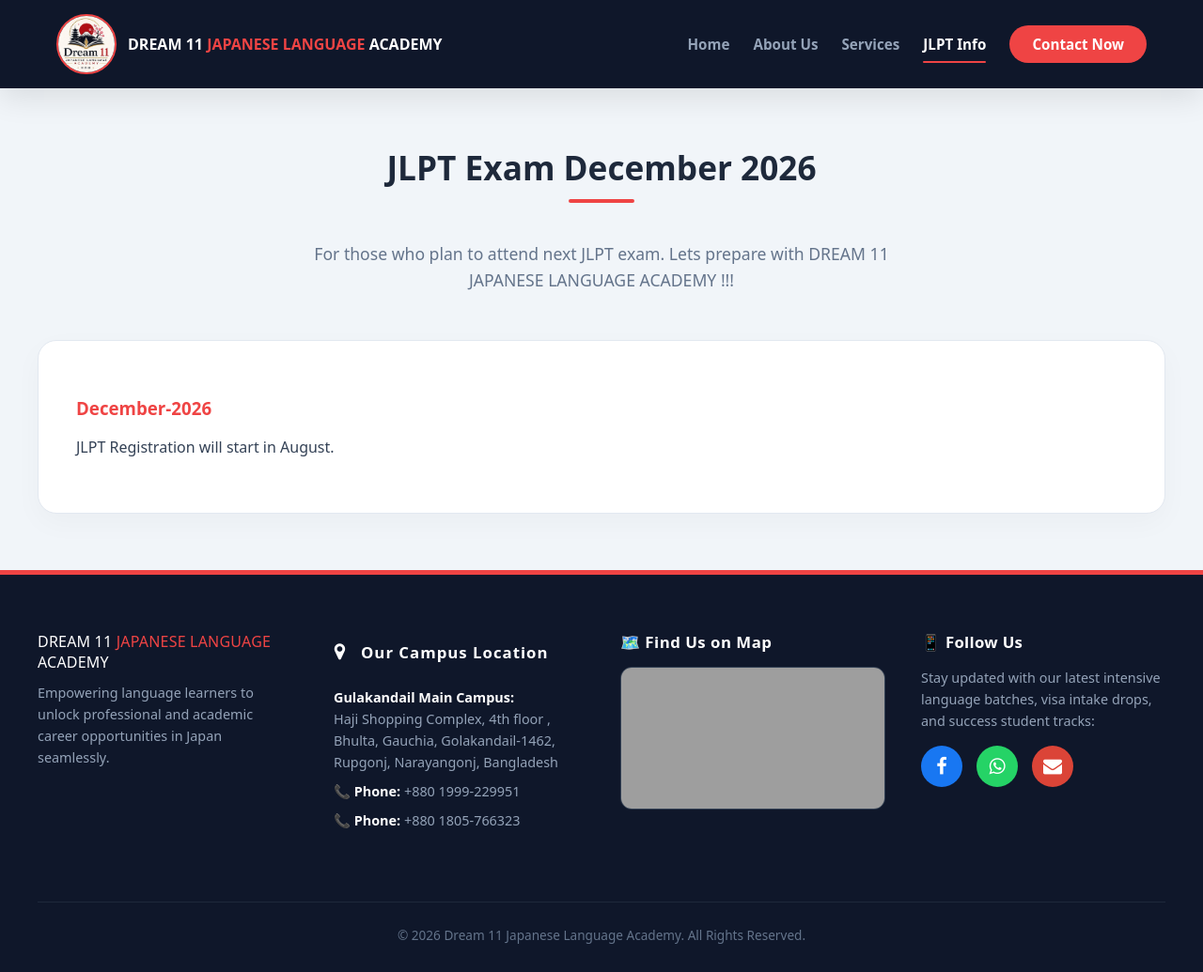
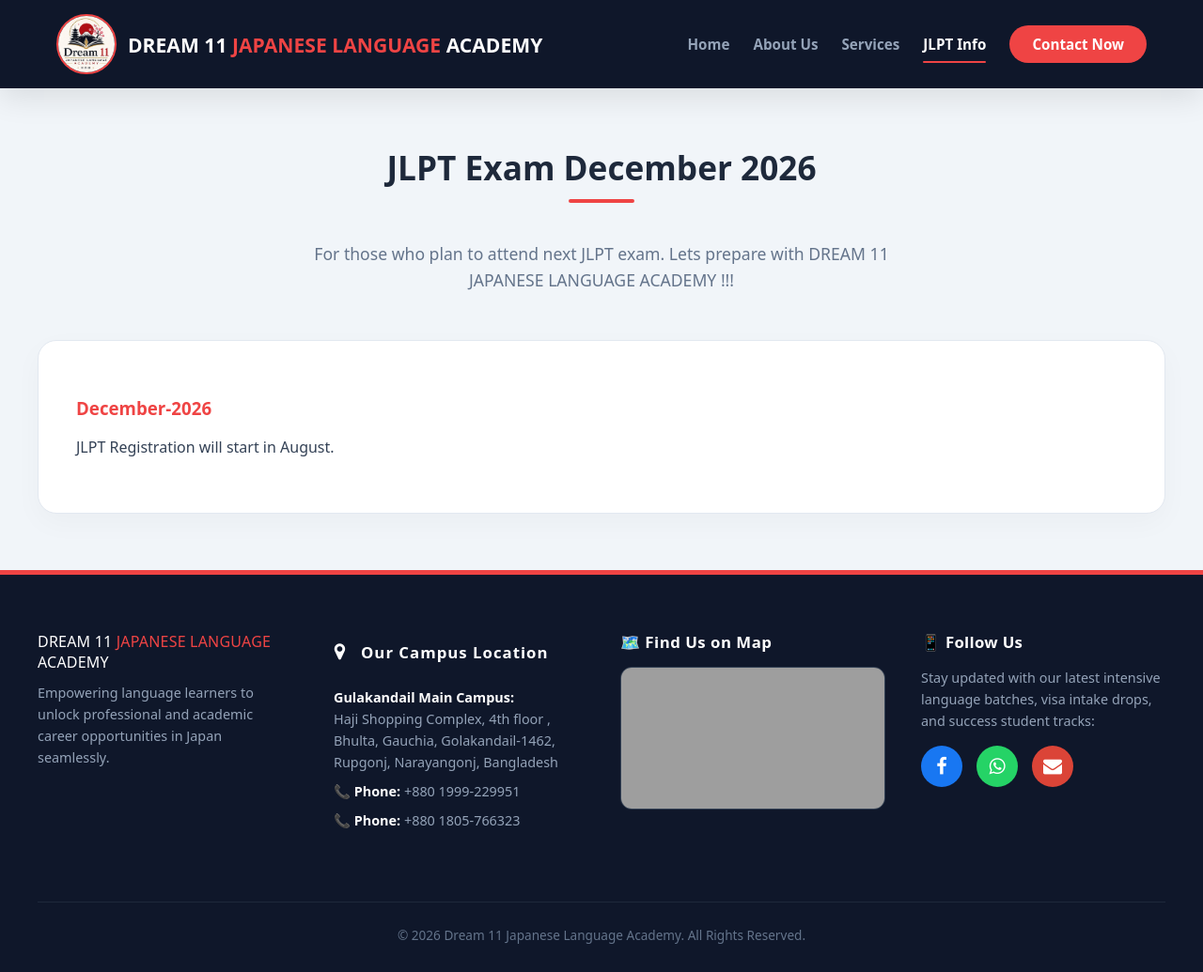
Before and after one commit to SR940/dream11-japanese-academy, a Django app: page /jlpt-info/ in a window 1280 px wide. Shown: the whole page at 94% size. Run offline with Django 5.2, Linux system fonts and the light colour scheme; data comes from the database, SQL or seed files in the repository; grey boxes are pictures that could not be loaded.

Commit message:
Redesign JLPT info page layout and navigation
Updated the JLPT info page with a redesigned navbar and footer, improved layout, and added dynamic elements.

```diff
--- a/courses/templates/courses/jlpt_info.html
+++ b/courses/templates/courses/jlpt_info.html
@@ -19,7 +19,14 @@
         <a class="brand-wrapper" href="{% url 'home' %}">
 <!-- 💡 FIXED: Uses explicit string formatting inside the static tag to satisfy PyCharm's template reference engine -->
             <img src="{% static 'logo.jpg' %}" alt="Academy Logo" class="brand-logo-img">
-            <span>DREAM 11 <span style="color: #ef4444;">JAPANESE LANGUAGE </span> ACADEMY</span>
+             <!-- Desktop brand wording style -->
+                <span class="brand-text-desktop">
+                    DREAM
+                    <span class="coin-scene-container">
+                        <span class="flipping-coin-ele">11</span>
+                    </span>
+                    <span style="color: #ef4444;">JAPANESE LANGUAGE </span>ACADEMY
+                </span>
         </a>
 
         <!-- Mobile Dropdown Trigger Hamburger Button -->
@@ -76,8 +83,14 @@
 
             <!-- Column 1 -->
             <div class="footer-grid-column">
-                <div class="footer-brand-title" style="font-size: 16px;">DREAM 11 <span style="color: #ef4444;">JAPANESE LANGUAGE </span>ACADEMY</div>
-                <p class="footer-column-text">Empowering language learners to unlock professional and academic career opportunities in Japan seamlessly.</p>
+                <div class="footer-brand-title" style="font-size: 16px;">
+                    DREAM
+                    <span class="coin-scene-container">
+                        <span class="flipping-coin-ele footer-coin-ele">11</span>
+                    </span>
+                    <span style="color: #ef4444;">JAPANESE LANGUAGE </span>ACADEMY
+                </div>
+            <p class="footer-column-text">Empowering language learners to unlock professional and academic career opportunities in Japan seamlessly.</p>
             </div>
 
             <!-- Column 2 -->
```
